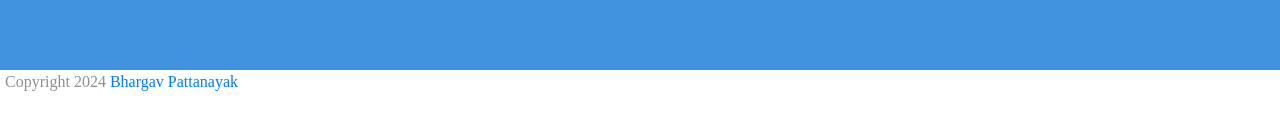
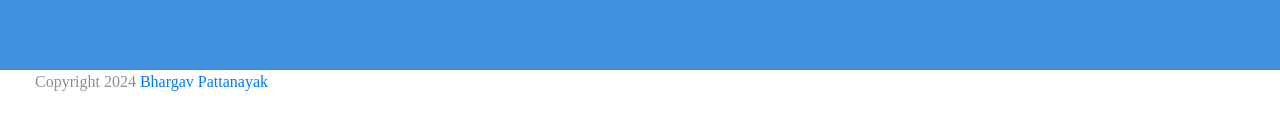
Before and after one commit to curfewUnZipper/Echo-chamber-mods, a website: page landpage.html in a window 1280 px wide. Shown: the part 504-634 px from the top of the page. Drawn offline with nearby package versions, Linux system fonts and the light colour scheme.

Commit message:
Update landpage.html

```diff
--- a/landpage.html
+++ b/landpage.html
@@ -73,7 +73,7 @@
 
   </section>
   <div class="row">
-    <p style="text-align: center; padding-left:20px;">Copyright 2024 <a href="https://github.com/Bhargav00007">Bhargav Pattanayak</a>  </p>
+    <p style="text-align: center; padding-left:50px;">Copyright 2024 <a href="https://github.com/Bhargav00007">Bhargav Pattanayak</a>  </p>
 </div>
 
   <script>
```
